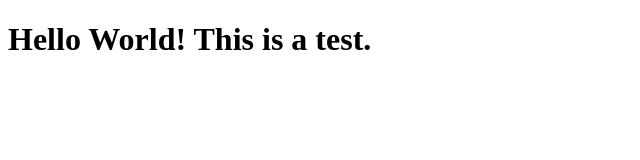
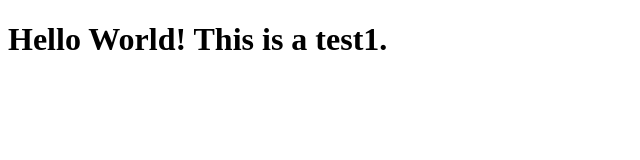
Before and after one commit to Purmki/starline_vanilla, a plain HTML site: page index.html in a window 1280 px wide. Shown: the full height of the page, 0-640 px from the left. Drawn offline with Linux system fonts and the light colour scheme.

Commit message:
test1CommitCheck

```diff
--- a/index.html
+++ b/index.html
@@ -10,7 +10,7 @@
         <h1>
             <span>Hello</span>
             <span>World!</span>
-            <span>This is a test.</span>
+            <span>This is a test1.</span>
         </h1>
     </div>
 </body>
```
